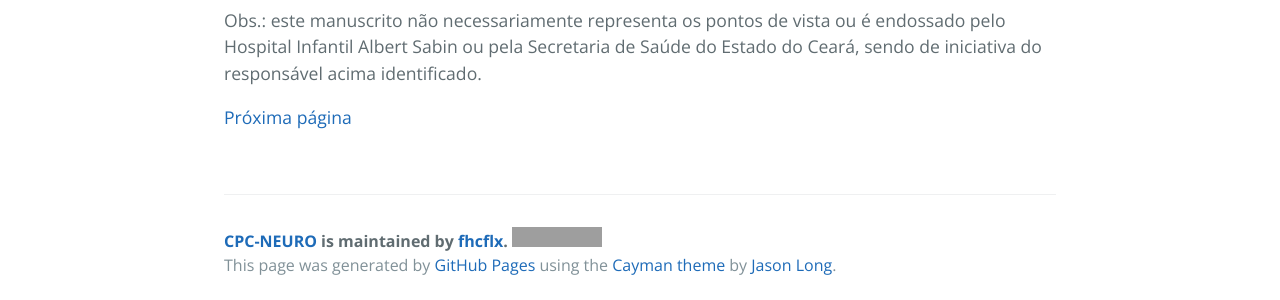
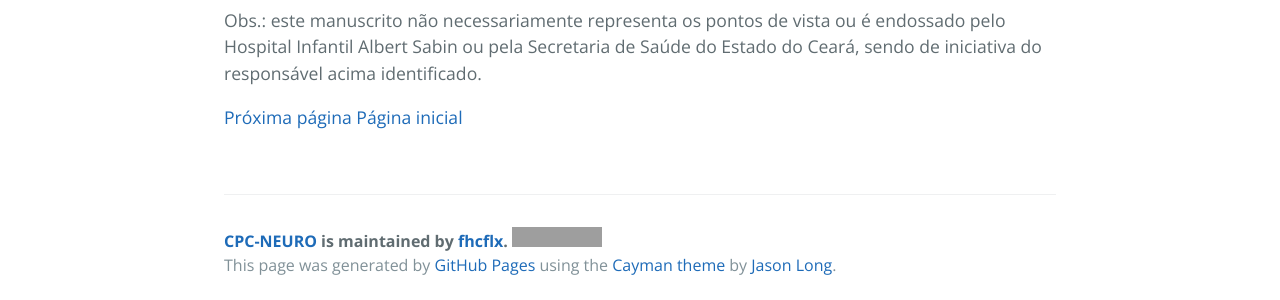
Before and after one commit to cmprsk/cpc-neuro, a Jekyll site: the page built from _posts/2016-03-27-Declaração-ética.md, in a window 1280 px wide. Shown: the part 1658-1958 px from the top of the page. Built offline with Jekyll 4.4.1, drawn with Linux system fonts in a browser that asks for light colours; comment, search, counter and statistics services are not loaded; grey boxes are pictures that could not be loaded.

Commit message:
pág inicial

```diff
--- a/_layouts/post.html
+++ b/_layouts/post.html
@@ -24,3 +24,4 @@ layout: default
             <a rel="next" href="{{ page.next.url | prepend:site.github.url }}">Página anterior</a>
           </span>
         {% endif %}
+<a rel="inicial" href="{{ site.github.url }}">Página inicial</a>
```
